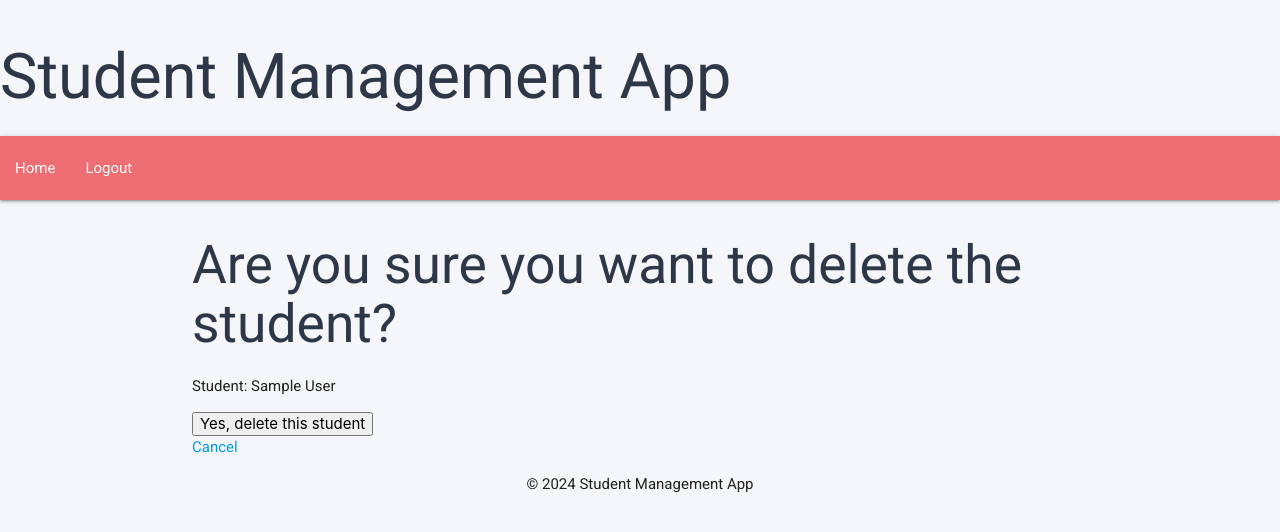
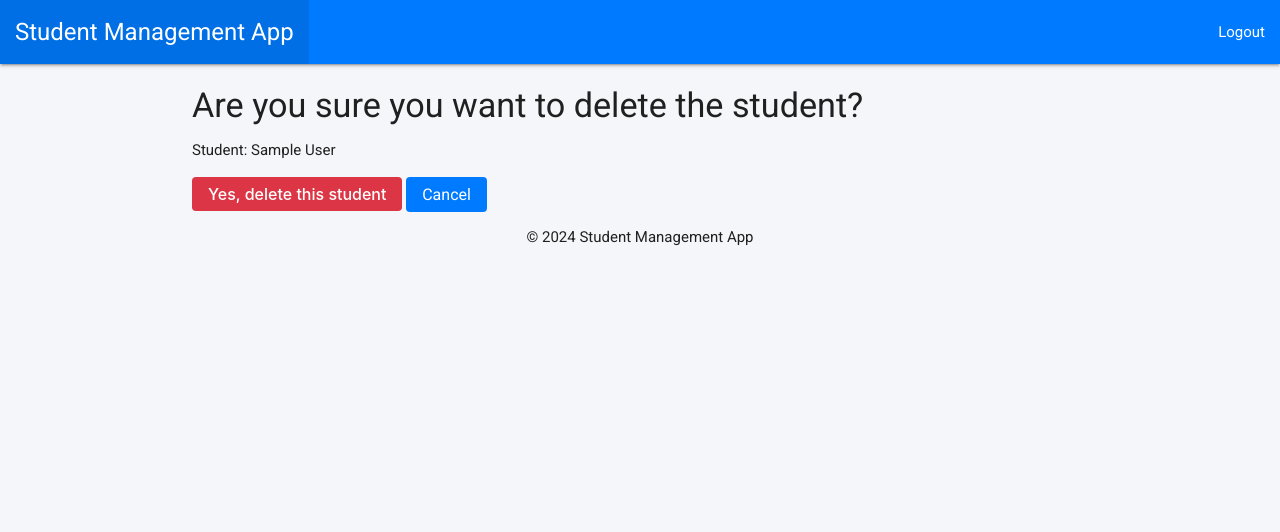
Before and after one commit to uocli/gng5300a-student-management, a Django app: page /1/delete/ in a window 1280 px wide. Shown: the top 532 px of the page. Run offline with Django 4.2, Linux system fonts and the light colour scheme; a user stored in the database is signed in; tables that the repository leaves empty hold one stand-in row (values such as "Sample post").

Commit message:
Enhanced UI

```diff
--- /dev/null
+++ b/student_management/api/static/css/styles.css
@@ -0,0 +1,75 @@
+body {
+    font-family: 'Roboto', sans-serif;
+    background-color: #f4f6f9;
+}
+
+h1, h2, h3 {
+    color: #2d3748;
+}
+
+.table th {
+    background-color: #edf2f7;
+}
+
+.centered-content {
+    text-align: center;
+}
+
+.material-button {
+    background-color: #007bff;
+    color: white;
+    padding: 8px 16px;
+    border: none;
+    border-radius: 4px;
+    font-size: 16px;
+    font-weight: 500;
+    cursor: pointer;
+    outline: none;
+    transition: background-color 0.3s ease, box-shadow 0.3s ease;
+}
+
+.material-button:hover {
+    background-color: #0056b3;
+}
+
+.material-button:active {
+    background-color: #007bff;
+    box-shadow: 0 4px 6px rgba(0, 0, 0, 0.2);
+}
+
+.material-button:focus {
+    box-shadow: 0 0 0 2px rgba(0, 123, 255, 0.3);
+}
+
+.material-button-error {
+    background-color: #dc3545;
+    color: white;
+}
+
+.material-button-error:hover {
+    background-color: #c82333;
+}
+
+.material-button-error:active {
+    background-color: #dc3545;
+    box-shadow: 0 4px 6px rgba(0, 0, 0, 0.2);
+}
+
+nav {
+    background-color: #007bff;
+    color: white;
+}
+
+nav ul {
+    display: flex;
+    justify-content: space-between;
+    list-style-type: none;
+    padding: 0;
+    margin: 0;
+}
+
+.app-name {
+    /*text-transform: uppercase;*/
+    font-size: 24px;
+    font-weight: 500;
+}
--- a/student_management/api/templates/base.html
+++ b/student_management/api/templates/base.html
@@ -6,32 +6,15 @@
     <title>{% block title %}Student Management App{% endblock %}</title>
     <link rel="stylesheet" href="https://cdnjs.cloudflare.com/ajax/libs/materialize/1.0.0/css/materialize.min.css">
     <link href="https://fonts.googleapis.com/css2?family=Roboto:wght@400;700&display=swap" rel="stylesheet">
-    <style>
-        body {
-            font-family: 'Roboto', sans-serif;
-            background-color: #f4f6f9;
-        }
-
-        h1, h2, h3 {
-            color: #2d3748;
-        }
-
-        .table th {
-            background-color: #edf2f7;
-        }
-
-        .centered-content {
-            text-align: center;
-        }
-    </style>
+    {% load static %}
+    <link rel="stylesheet" href="{% static 'css/styles.css' %}">
 </head>
 <body>
 
 <header>
-    <h1>Student Management App</h1>
     <nav>
         <ul>
-            <li><a href="{% url 'student-list' %}">Home</a></li>
+            <li><a href="{% url 'student-list' %}" class="app-name">Student Management App</a></li>
             {% if user.is_authenticated %}
                 <li><a href="{% url 'logout' %}">Logout</a></li>
             {% else %}
--- a/student_management/api/templates/student_create.html
+++ b/student_management/api/templates/student_create.html
@@ -4,10 +4,10 @@
 
 {% block content %}
     <h1>Create Student</h1>
-    <a href="{% url 'student-list' %}">Back to Student List</a>
+    <a class="material-button" href="{% url 'student-list' %}">Back to Student List</a>
     <form method="post">
         {% csrf_token %}
         {{ form.as_p }}
-        <button type="submit">Create Student</button>
+        <button class="material-button" type="submit">Create Student</button>
     </form>
 {% endblock %}
--- a/student_management/api/templates/student_delete_confirm.html
+++ b/student_management/api/templates/student_delete_confirm.html
@@ -3,13 +3,13 @@
 {% block title %}Delete Student{% endblock %}
 
 {% block content %}
-    <h2>Are you sure you want to delete the student?</h2>
+    <h4>Are you sure you want to delete the student?</h4>
     <p>Student: {{ student.first_name }} {{ student.last_name }}</p>
 
     <form method="POST">
         {% csrf_token %}
-        <button type="submit">Yes, delete this student</button>
+        <button class="material-button material-button-error" type="submit">Yes, delete this student</button>
+        <a class="material-button" href="{% url 'student-list' %}">Cancel</a>
     </form>
 
-    <a href="{% url 'student-list' %}">Cancel</a>
 {% endblock %}
--- a/student_management/api/templates/student_detail.html
+++ b/student_management/api/templates/student_detail.html
@@ -4,7 +4,7 @@
 
 {% block content %}
     <h1>Student Details</h1>
-    <a href="{% url 'student-list' %}">Back to Student List</a>
+    <a class="material-button" href="{% url 'student-list' %}">Back to Student List</a>
     <table>
         <tr>
             <th>First Name</th>
@@ -23,5 +23,5 @@
             <td>{{ student.grade }}</td>
         </tr>
     </table>
-    <a href="{% url 'student-edit' student.pk %}">Edit Student</a>
+    <a class="material-button" href="{% url 'student-edit' student.pk %}">Edit Student</a>
 {% endblock %}
--- a/student_management/api/templates/student_edit.html
+++ b/student_management/api/templates/student_edit.html
@@ -4,10 +4,10 @@
 
 {% block content %}
     <h1>Edit Student</h1>
-    <a href="{% url 'student-list' %}">Back to Student List</a>
+    <a class="material-button" href="{% url 'student-list' %}">Back to Student List</a>
     <form method="post">
         {% csrf_token %}
         {{ form.as_p }}
-        <button type="submit">Edit Student</button>
+        <button class="material-button" type="submit">Edit Student</button>
     </form>
 {% endblock %}
--- a/student_management/api/templates/student_list.html
+++ b/student_management/api/templates/student_list.html
@@ -7,7 +7,7 @@
     <!-- Search bar -->
     <form method="GET" action="{% url 'student-list' %}">
         <input type="text" name="q" value="{{ query }}" placeholder="Search by name">
-        <button class="mdc-button mdc-button--raised" type="submit">Search</button>
+        <button class="material-button" type="submit">Search</button>
     </form>
     {% if pagination %}
         <table>
@@ -64,5 +64,5 @@
             {% endif %}
         </span>
     </div>
-    <a class="material-link" href="{% url 'student-create' %}">Add New Student</a>
+    <a class="material-button" href="{% url 'student-create' %}">Add New Student</a>
 {% endblock %}
--- a/student_management/student_management/settings.py
+++ b/student_management/student_management/settings.py
@@ -1,3 +1,4 @@
+import os
 from pathlib import Path
 
 # Build paths inside the project like this: BASE_DIR / 'subdir'.
```
